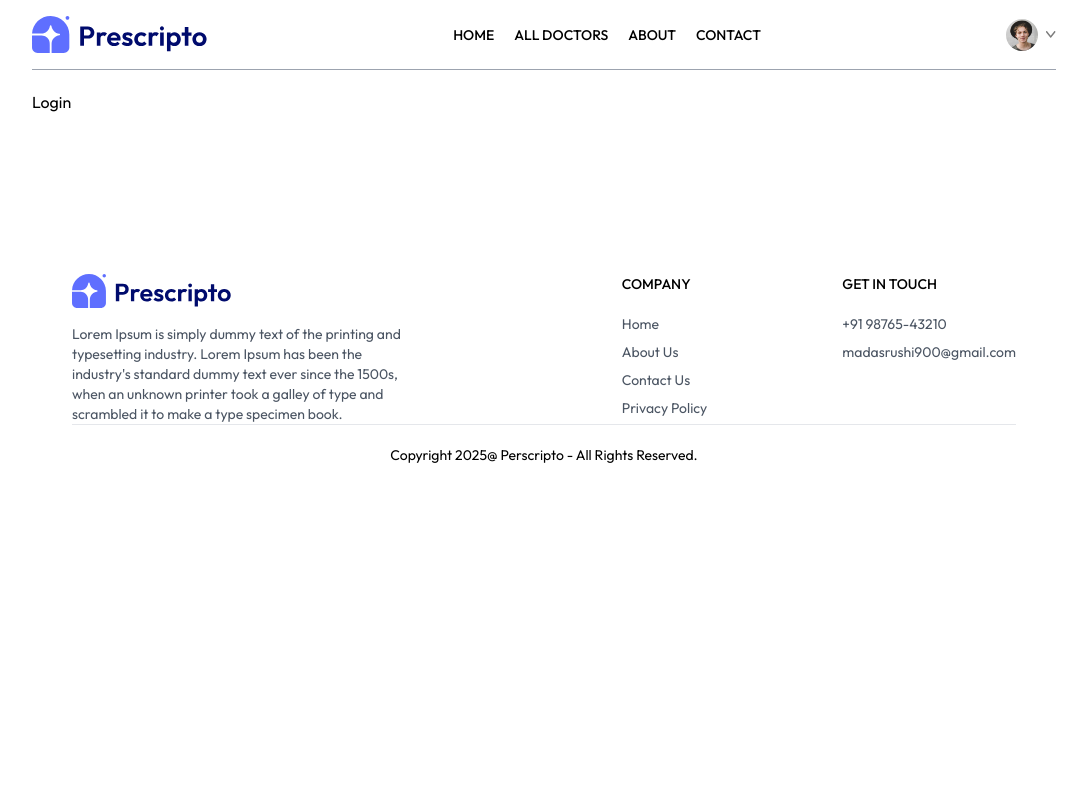
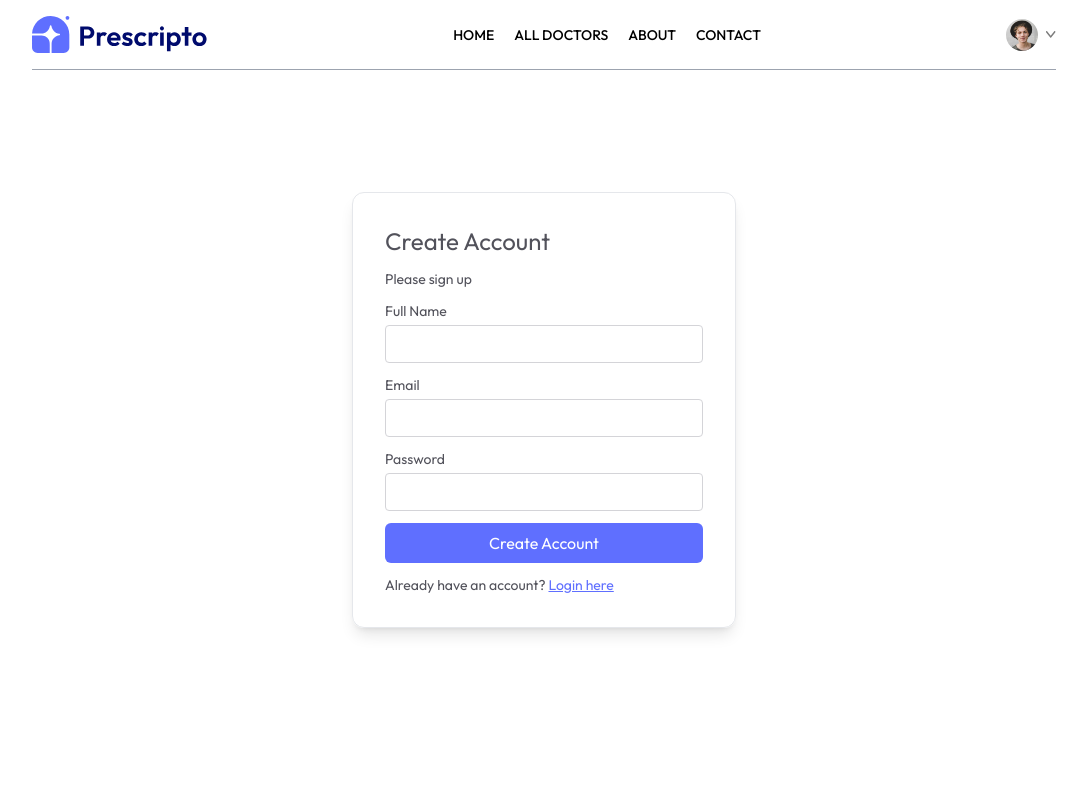
Before and after one commit to rushikeshmadas04/Prescripto, a React (Vite) app in the folder frontend/: page /login in a window 1280 px wide. Shown: the top 800 px of the page, without its empty margins (96-1183 px from the left). Built offline with nearby package versions, Linux system fonts and the light colour scheme.

Commit message:
Create Login Page

```diff
--- a/frontend/src/pages/Login.jsx
+++ b/frontend/src/pages/Login.jsx
@@ -1,8 +1,45 @@
-import React from 'react'
+import React, { useState } from 'react'
 
 const Login = () => {
+
+  const [state,setState] = useState('Sign Up')
+
+  const [email,setEmail] = useState('')
+  const [password,setPassword] = useState('')
+  const [name,setName] = useState('')
+
+  const onSubmitHandler = async (event) =>{
+    event.preventDefault()
+  }
+
   return (
-    <div>Login</div>
+    <form className='min-h-[80vh] flex items-center'>
+      <div className='flex flex-col gap-3 m-auto items-start p-8 min-w-[340px] sm:min-w-96 border rounded-xl text-zinc-600 text-sm shadow-lg'>
+        <p className='text-2xl fonr-semibold'>{state === 'Sign Up' ? "Create Account" : "Login" }</p>
+        <p>Please {state === 'Sign Up' ? "sign up" : "log in" }</p>
+        {
+          state === "Sign Up" && <div className='w-full'>
+          <p>Full Name</p>
+          <input className='border border-zinc-300 rounded w-full p-2 mt-1' type="text" onChange={(e)=>setName(e.target.value)} value={name}/>
+        </div>
+        }
+
+         <div className='w-full'>
+          <p>Email</p>
+          <input className='border border-zinc-300 rounded w-full p-2 mt-1' type="email" onChange={(e)=>setEmail(e.target.value)} value={email}/>
+        </div>
+         <div className='w-full'>
+          <p>Password</p>
+          <input className='border border-zinc-300 rounded w-full p-2 mt-1' type="password" onChange={(e)=>setPassword(e.target.value)} value={password}/>
+        </div>
+        <button className='bg-primary text-white w-full py-2 rounded-md text-base ' >{state === 'Sign Up' ? "Create Account" : "Login" }</button>
+        {
+          state === 'Sign Up'
+          ? <p>Already have an account? <span onClick={()=>setState('Login')} className='text-primary underline cursor-pointer'>Login here</span></p>
+          :<p>Create a new account? <span onClick={()=>setState('Sign Up')} className='text-primary underline cursor-pointer'>Click here</span></p>
+        }
+      </div>
+    </form>
   )
 }
 
```
